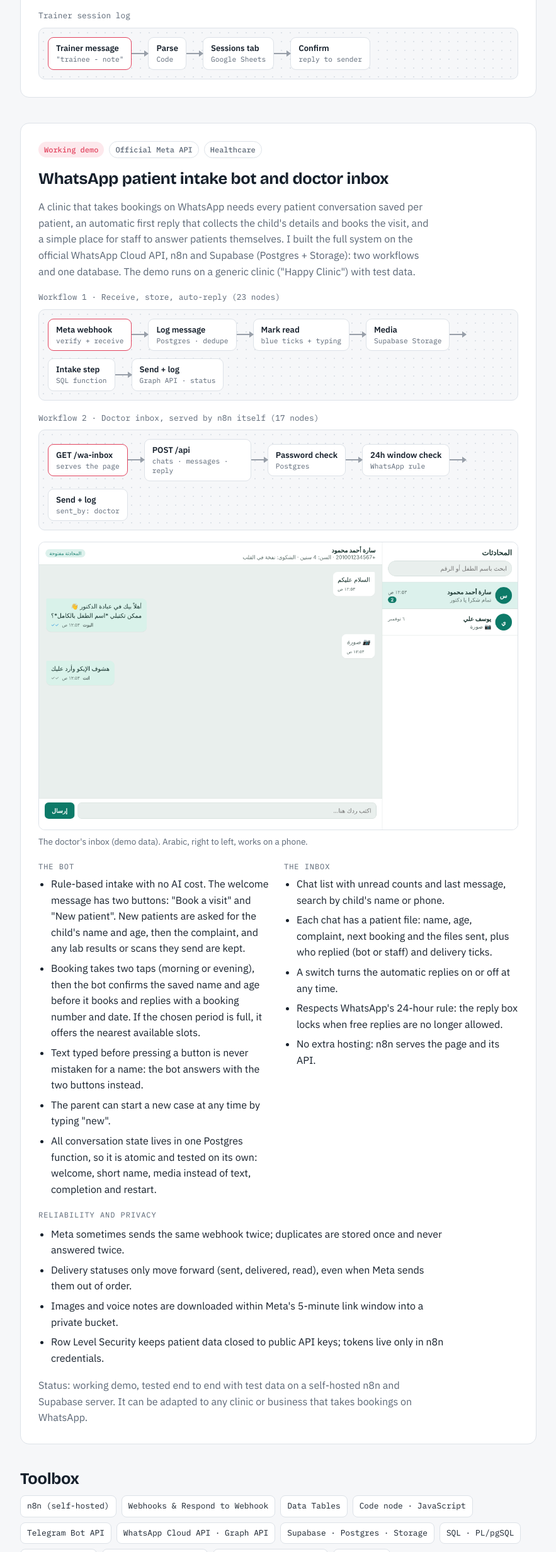
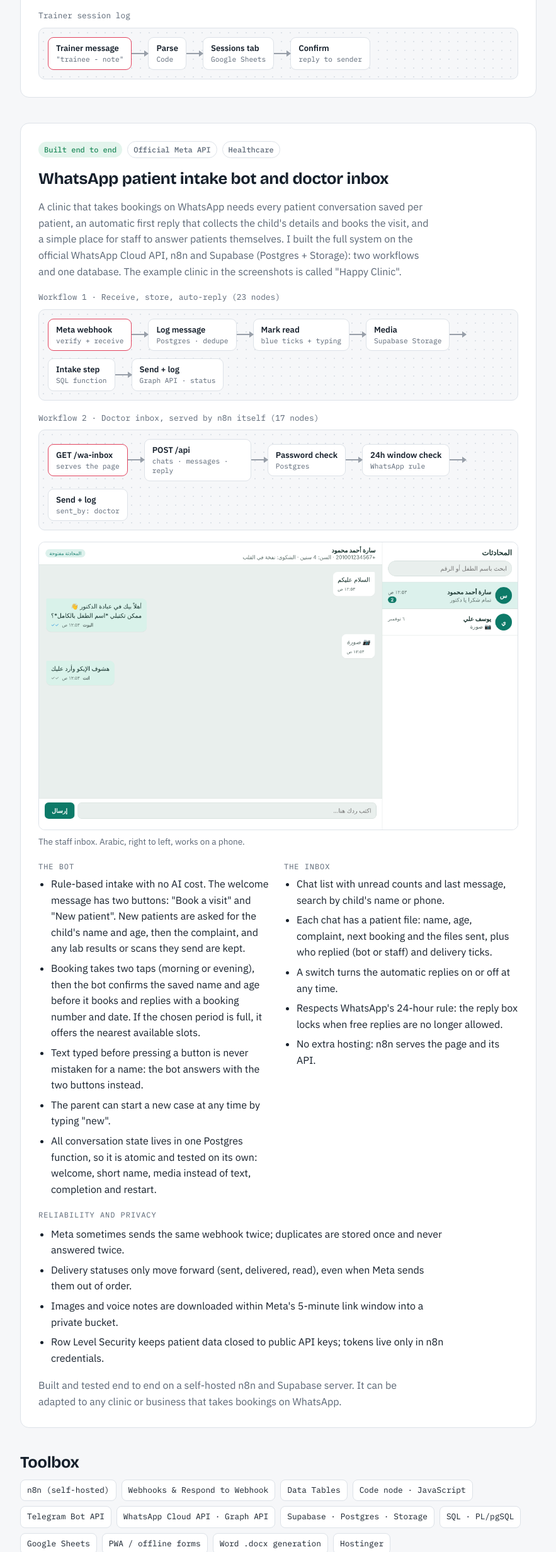
Before and after one commit to yazied49/yazied49.github.io, a plain HTML site: page index.html in a window 1280 px wide. Shown: the part 1831-4295 px from the top of the page at 63% size, without its empty margins (198-1081 px from the left). Drawn offline with nearby package versions, Linux system fonts and the light colour scheme.

Commit message:
Reword WhatsApp project without demo wording
Co-Authored-By: Claude Sonnet 5.5 <noreply@anthropic.com>
Claude-Session: https://claude.ai/code/session_01NjbzH5ShPpk81TuYqfsg27

```diff
--- a/index.html
+++ b/index.html
@@ -206,12 +206,12 @@ footer{border-top:1px solid var(--line);padding-top:24px;display:flex;flex-direc
 <!-- PROJECT 3 -->
 <section class="project" aria-labelledby="p3">
   <div class="meta">
-    <span class="pill demo">Working demo</span>
+    <span class="pill live">Built end to end</span>
     <span class="pill plain">Official Meta API</span>
     <span class="pill plain">Healthcare</span>
   </div>
   <h2 id="p3">WhatsApp patient intake bot and doctor inbox</h2>
-  <p class="muted">A clinic that takes bookings on WhatsApp needs every patient conversation saved per patient, an automatic first reply that collects the child's details and books the visit, and a simple place for staff to answer patients themselves. I built the full system on the official WhatsApp Cloud API, n8n and Supabase (Postgres + Storage): two workflows and one database. The demo runs on a generic clinic ("Happy Clinic") with test data.</p>
+  <p class="muted">A clinic that takes bookings on WhatsApp needs every patient conversation saved per patient, an automatic first reply that collects the child's details and books the visit, and a simple place for staff to answer patients themselves. I built the full system on the official WhatsApp Cloud API, n8n and Supabase (Postgres + Storage): two workflows and one database. The example clinic in the screenshots is called "Happy Clinic".</p>
 
   <div class="flow">
     <div class="flow-name">Workflow 1 · Receive, store, auto-reply (23 nodes)</div>
@@ -238,7 +238,7 @@ footer{border-top:1px solid var(--line);padding-top:24px;display:flex;flex-direc
 
   <figure class="shot">
     <img src="inbox.png" alt="The doctor's inbox: chat list with unread counts on the right, the conversation with the bot's intake questions and the doctor's reply in the middle, and the reply box at the bottom" width="1200" height="720">
-    <figcaption>The doctor's inbox (demo data). Arabic, right to left, works on a phone.</figcaption>
+    <figcaption>The staff inbox. Arabic, right to left, works on a phone.</figcaption>
   </figure>
 
   <div class="two">
@@ -274,7 +274,7 @@ footer{border-top:1px solid var(--line);padding-top:24px;display:flex;flex-direc
     </ul>
   </div>
 
-  <p class="muted">Status: working demo, tested end to end with test data on a self-hosted n8n and Supabase server. It can be adapted to any clinic or business that takes bookings on WhatsApp.</p>
+  <p class="muted">Built and tested end to end on a self-hosted n8n and Supabase server. It can be adapted to any clinic or business that takes bookings on WhatsApp.</p>
 </section>
 
 <section aria-labelledby="tb" style="display:flex;flex-direction:column;gap:12px">
```
